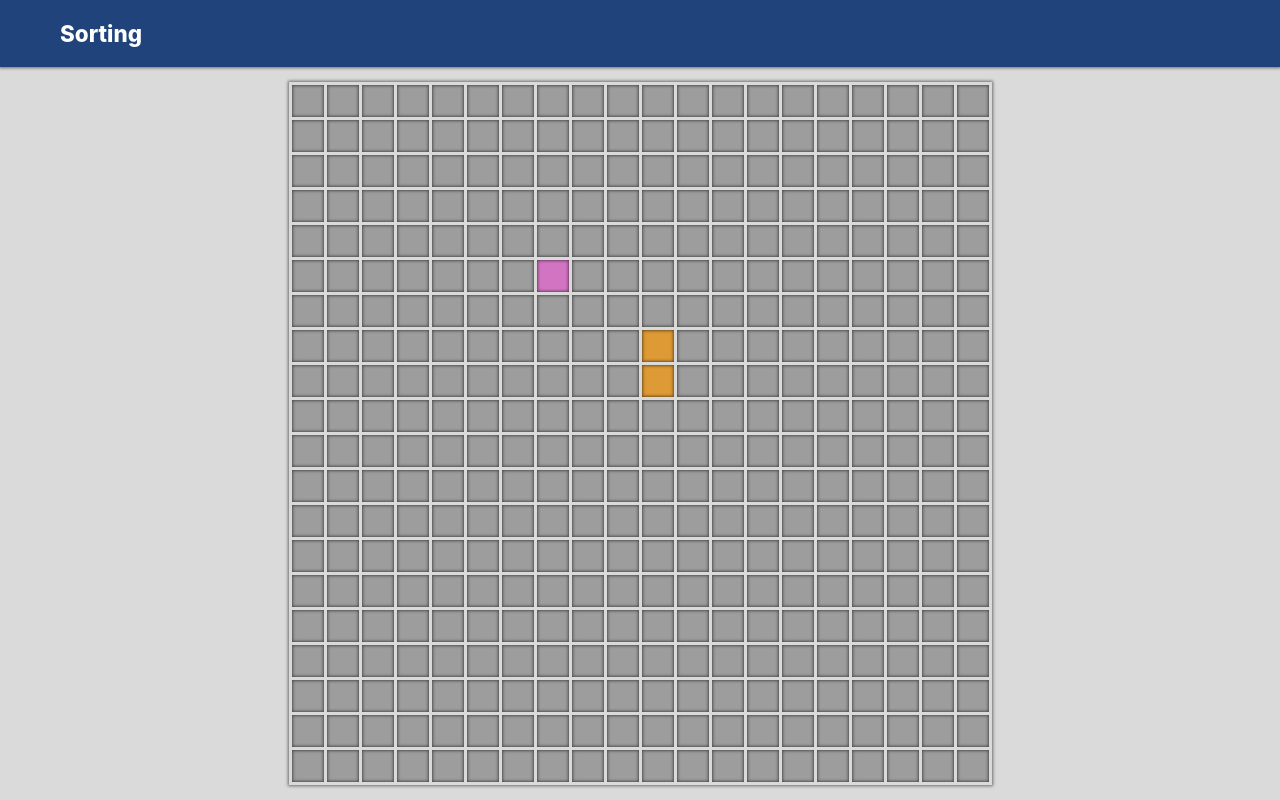
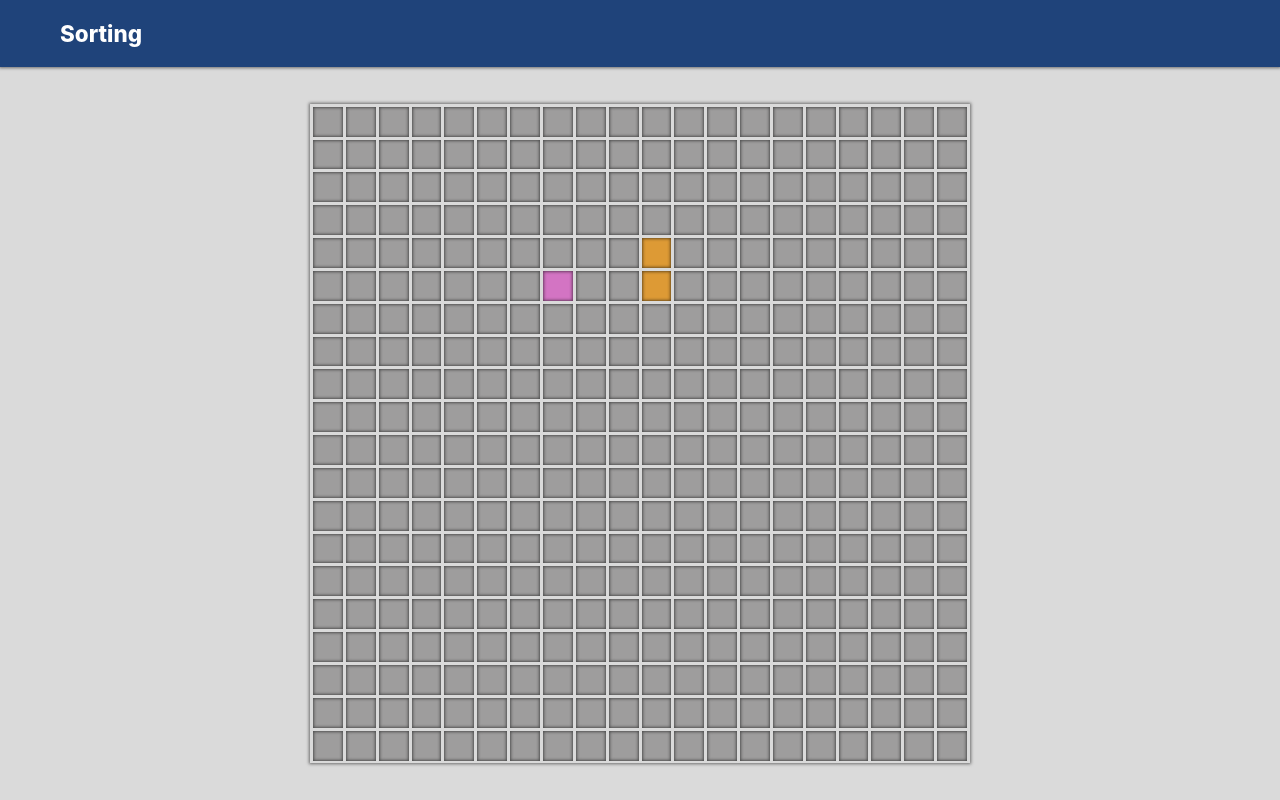
Before and after one commit to ModdedXero/Portfolio, a React (Create React App) app in the folder frontend/: page /snake in a window 1280 px wide. Built offline with nearby package versions, Linux system fonts and the light colour scheme.

Commit message:
Fixed snake grid to be based of height

```diff
--- a/frontend/src/pages/snake/index.tsx
+++ b/frontend/src/pages/snake/index.tsx
@@ -7,7 +7,7 @@ import Node from "../../components/snake/node";
 import "../../styles/snake.css";
 
 export default function Snake() {
-    const [playerPos, setPlayerPos] = useState({ row: 17, col: 10 });
+    const [playerPos, setPlayerPos] = useState({ row: 14, col: 10 });
     const [playerDir, setPlayerDir] = useState("s");
     const [playerChildren, setPlayerChildren] = useState([]);
 
--- a/frontend/src/styles/snake.css
+++ b/frontend/src/styles/snake.css
@@ -7,20 +7,19 @@
 
 .mx_snake_grid {
     display: grid;
-    grid-template-columns: repeat(20, 32px);
+    grid-template-columns: repeat(20, 1fr);
+
     margin: auto;
-    width: fit-content;
-    height: fit-content;
+    height: 90%;
     gap: 3px;
     padding: 3px;
+    aspect-ratio: 1;
 
     box-shadow: 0 0 3px 1px #00000081;
 }
 
 .mx_snake_node {
-    width: 32px;
-    height: 32px;
-
     background-color: var(--mx-node-empty);
     box-shadow: inset 0 0 3px 1px #00000081;
+    aspect-ratio: 1;
 }
```
Also changed, not shown: 1 other file (tests, documents, lock files or other folders).
